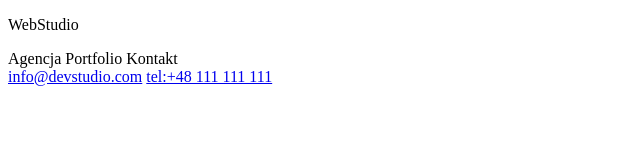
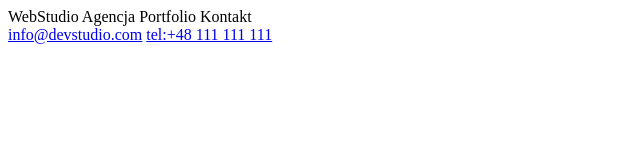
Before and after one commit to WojciechDutkiewicz/goit-markup-hw-01, a plain HTML site: page index.html in a window 1280 px wide. Shown: the whole page, without its empty margins (0-640 px from the left). Drawn offline with Linux system fonts and the light colour scheme.

Commit message:
przeniosłem tekst WebStudio jako link pod znacznik Nav

```diff
--- a/index.html
+++ b/index.html
@@ -8,8 +8,8 @@
   </head>
   <body>
     <header>
-      <p>WebStudio</p>
       <nav>
+        <a>WebStudio</a>
         <a>Agencja</a>
         <a>Portfolio</a>
         <a>Kontakt</a>
```
